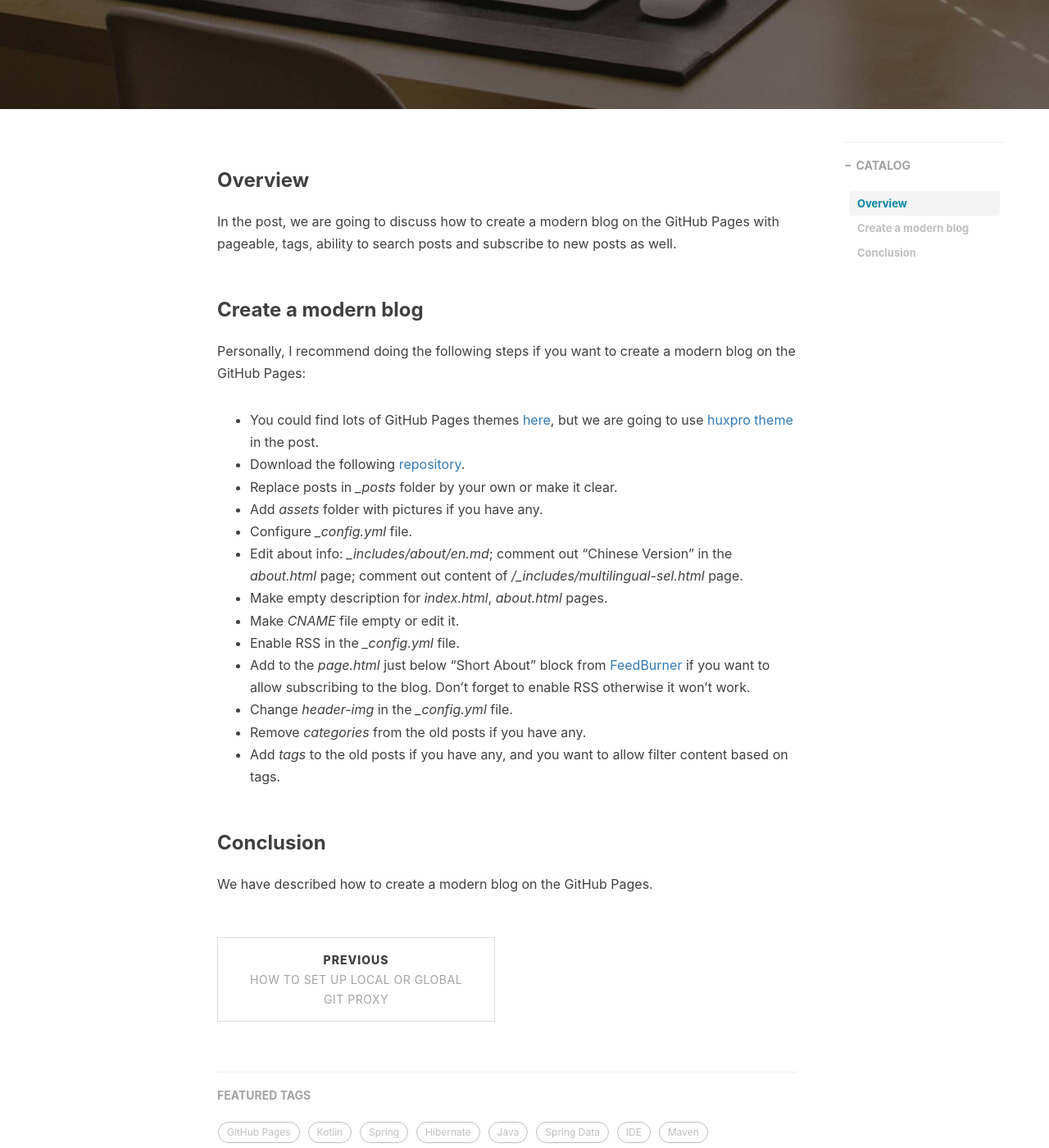
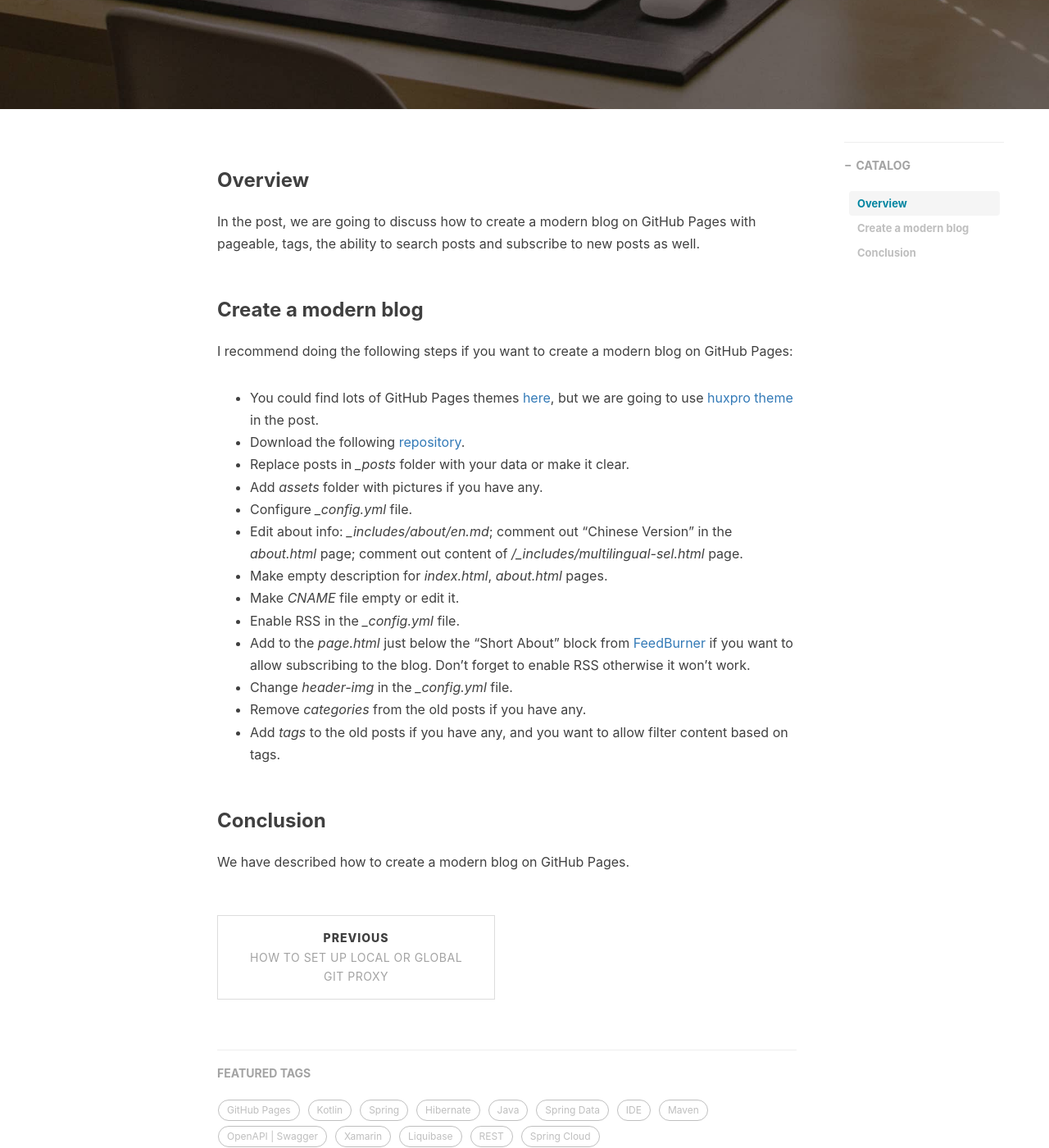
Before and after one commit to vmaks/vmaks.github.io, a Jekyll site: the page built from _posts/2020-11-29-how-to-create-a-modern-blog-on-github-pages.md, in a window 1280 px wide and 1400 px high, scrolled down 384 px. Shown: the whole window at 82% size. Built offline with Jekyll 4.4.1, drawn with Linux system fonts in a browser that asks for light colours; nearby versions of some CDN libraries; comment, search, counter and statistics services are not loaded; some of the changed text lies outside the part shown.

Commit message:
Edit posts

```diff
--- a/_posts/2020-11-29-how-to-create-a-modern-blog-on-the-github-pages.md
+++ b/_posts/2020-11-29-how-to-create-a-modern-blog-on-github-pages.md
@@ -1,21 +1,21 @@
 ---
 layout: post
-title:  "How to create a modern blog on the GitHub Pages"
+title:  "How to create a modern blog on GitHub Pages"
 date:   2020-11-29 16:21:00 +0300
 tags: [GitHub Pages]
 ---
 
 ### Overview
 
-In the post, we are going to discuss how to create a modern blog on the GitHub Pages with pageable, tags, ability to search posts and subscribe to new posts as well.
+In the post, we are going to discuss how to create a modern blog on GitHub Pages with pageable, tags, the ability to search posts and subscribe to new posts as well.
 
 ### Create a modern blog
 
-Personally, I recommend doing the following steps if you want to create a modern blog on the GitHub Pages:
+I recommend doing the following steps if you want to create a modern blog on GitHub Pages:
 
 - You could find lots of GitHub Pages themes [here](https://jekyllrb.com/docs/themes/), but we are going to use [huxpro theme](https://huangxuan.me/) in the post.
 - Download the following [repository](https://github.com/Huxpro/huxpro.github.io).
-- Replace posts in *_posts* folder by your own or make it clear.
+- Replace posts in *_posts* folder with your data or make it clear.
 - Add *assets* folder with pictures if you have any.
 - Configure *_config.yml* file.
 - Edit about info: *_includes/about/en.md*;
@@ -32,4 +32,4 @@ Don't forget to enable RSS otherwise it won't work.
 
 ### Conclusion
 
-We have described how to create a modern blog on the GitHub Pages.
+We have described how to create a modern blog on GitHub Pages.
```
Also changed, not shown: other parts of _posts/2020-11-29-how-to-create-a-modern-blog-on-github-pages.md (+1 -1 lines), _drafts/2020-12-06-how-to-test-a-blog-for-github-pages-locally.md (renamed from _drafts/2020-12-06-how-to-test-a-blog-on-the-github-pages.md, +4 -4 lines).
